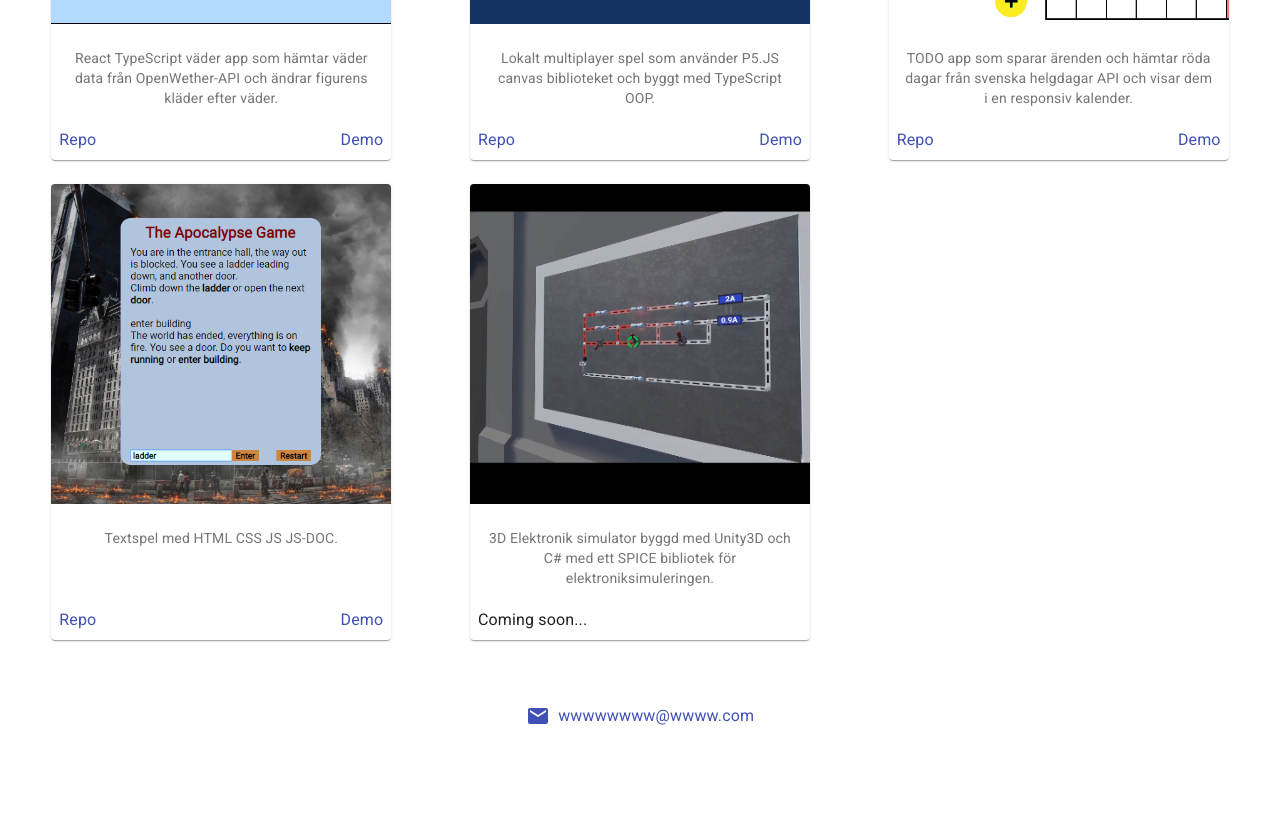
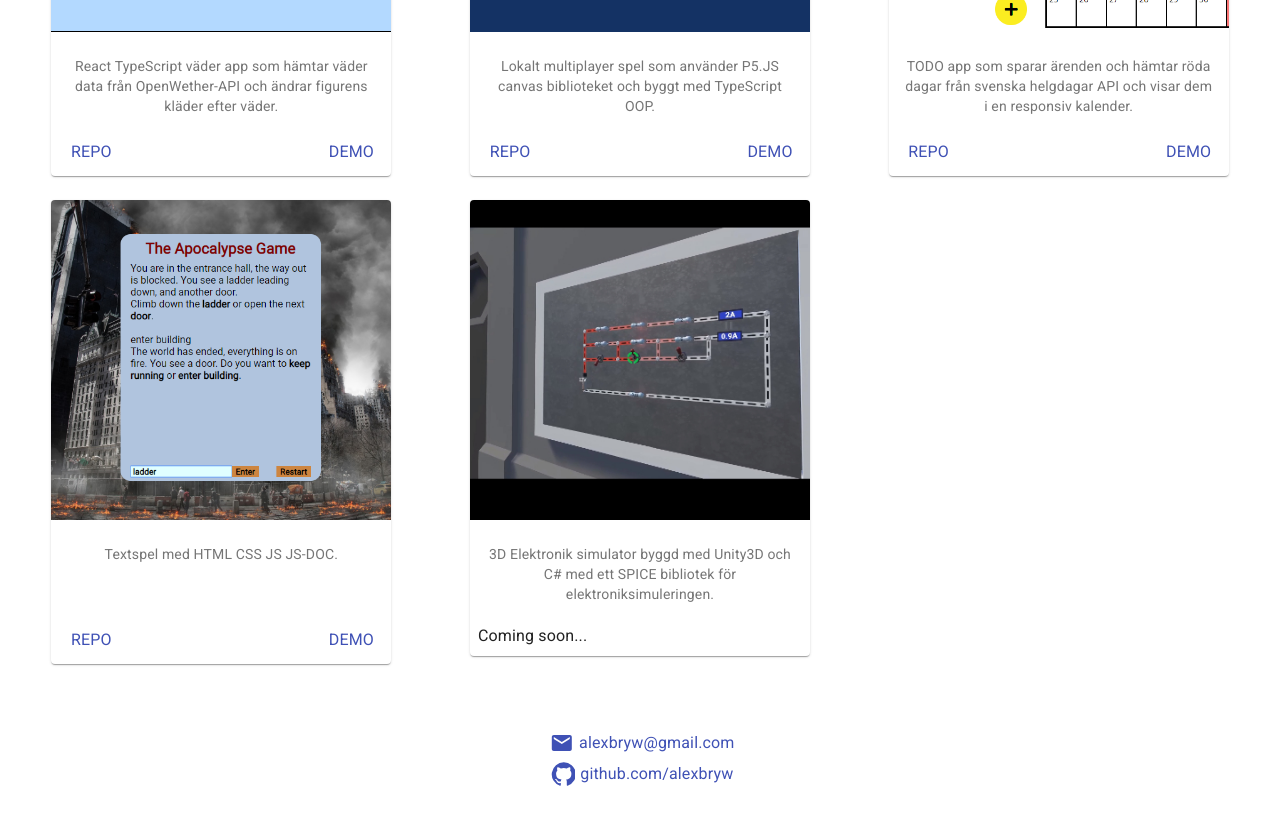
Before and after one commit to alexbryw/portfolio, a React (Create React App) app: page / in a window 1280 px wide. Shown: the part 1400-2221 px from the top of the page. Before the commit the page ends 2160 px from the top, so only its background shows below. Built offline with nearby package versions, Linux system fonts and the light colour scheme.

Commit message:
Added link location ad github icon to bottom.

```diff
--- a/src/components/cards/Bottom.jsx
+++ b/src/components/cards/Bottom.jsx
@@ -1,13 +1,20 @@
 import React from 'react'
 import MailIcon from '@material-ui/icons/Mail';
+import GitHubIcon from '@material-ui/icons/GitHub';
+
 import { Container, Typography, Link } from '@material-ui/core';
 
 export default function Bottom(){
     return(
-        <Container style={{display: "flex", justifyContent: "center", alignItems: "center", padding: "4rem 1.25rem 2rem 1.25rem"}}>
-            <Link href="#" >
-                <Typography  style={{display: "flex", alignItems: "center", justifyContent: "center"}}>
-                    <MailIcon/>&nbsp; wwwwwwww@wwww.com
+        <Container style={{display: "flex",flexDirection: "column" , justifyContent: "center", alignItems: "center", padding: "4rem 1.25rem 2rem 1.25rem"}}>
+            <Link href="mailto:alexbryw@gmail.com" >
+                <Typography  style={{display: "flex", alignItems: "center", justifyContent: "center", padding: "0.2rem"}}>
+                    <MailIcon style={{padding: "0 0.3rem"}}/> alexbryw@gmail.com
+                </Typography>
+            </Link>
+            <Link href="https://github.com/alexbryw">
+                <Typography style={{display: "flex", alignItems: "center", justifyContent: "center", padding: "0.2rem"}}>
+                    <GitHubIcon style={{padding: "0 0.3rem"}}/> github.com/alexbryw
                 </Typography>
             </Link>
         </Container>
--- a/src/components/cards/MediaCard.jsx
+++ b/src/components/cards/MediaCard.jsx
@@ -5,7 +5,7 @@ import Card from '@material-ui/core/Card';
 import CardActions from '@material-ui/core/CardActions';
 import CardContent from '@material-ui/core/CardContent';
 import CardMedia from '@material-ui/core/CardMedia';
-// import Button from '@material-ui/core/Button';
+import Button from '@material-ui/core/Button';
 import Typography from '@material-ui/core/Typography';
 import { Link } from '@material-ui/core'
 
@@ -44,11 +44,13 @@ export default function MediaCard(props) {
       {/* </CardActionArea> */}
       <CardActions style={{display: "flex", justifyContent: "space-between"}}>
         {props.item.links.length > 0 ? props.item.links.map((link, index) => {return(
-          <Link href={link.linkUrl} key={index}>
-            <Typography >
-              {link.linkDesc}
-            </Typography>
-          </Link>
+          <Button size="small" color="primary" key={index}>
+            <Link href={link.linkUrl} >
+              <Typography >
+                {link.linkDesc}
+              </Typography>
+            </Link>
+          </Button>
         )})
         : <Typography>Coming soon...</Typography>}
         {/* <Button size="small" color="primary">
--- a/src/components/cards/WelcomePage.jsx
+++ b/src/components/cards/WelcomePage.jsx
@@ -14,7 +14,7 @@ export default function WelcomePage(){
             </Typography>
             <Container style={{display: "flex", justifyContent: "center", alignItems: "center", padding: "1rem 0 0 0"}}>
                 <Typography style={{padding: "1rem"}}>
-                    <Link href="#">
+                    <Link href="https://github.com/alexbryw">
                         <GitHubIcon fontSize={'large'}/>
                     </Link>
                 </Typography>
```
